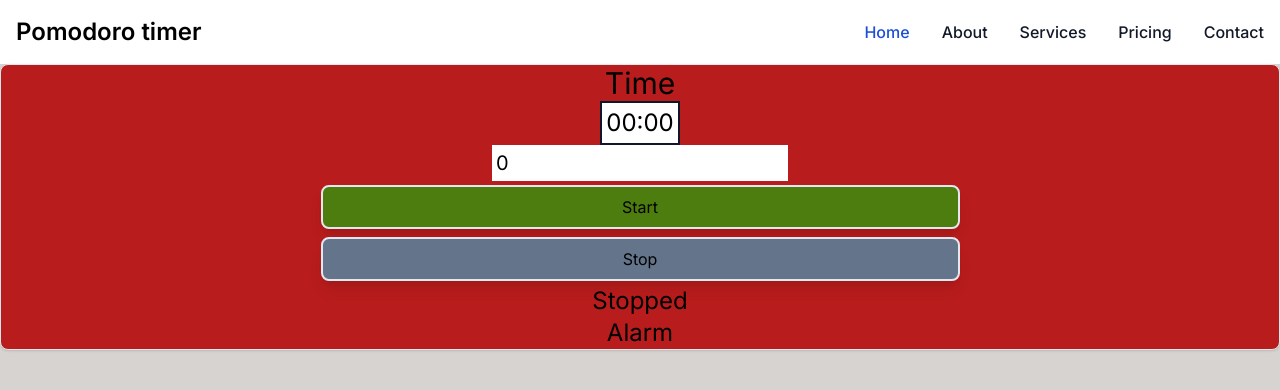
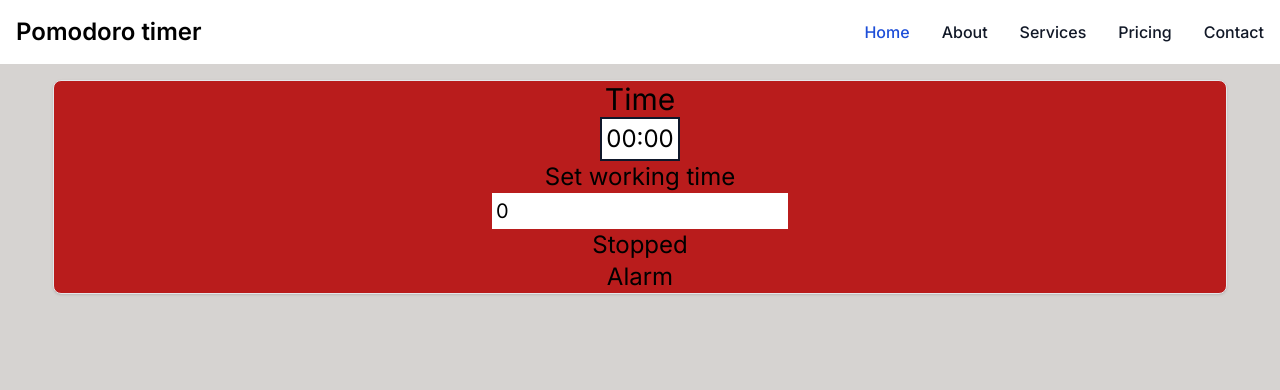
Before and after one commit to extremito/pomodoro-next-app, a Next.js app: page /main in a window 1280 px wide. Shown: the top 390 px of the page. Built offline with nearby package versions, Linux system fonts and the light colour scheme.

Commit message:
Add dark styles to main page

```diff
--- a/app/main/page.tsx
+++ b/app/main/page.tsx
@@ -27,7 +27,7 @@ export default function Main() {
     setTimerStarted(!timerStarted)
   }
 
-  const stopClick = () => {
+  const resetClick = () => {
     setTimeElapsed(0)
     simpleTimer.stopTimer()
     setTimerStarted(false)
@@ -37,14 +37,15 @@ export default function Main() {
     !isTimeLeft && simpleTimer.stopTimer()
   }, [isTimeLeft])
 
-  return (<section>
-    <div className="w-full bg-red-700 border border-gray-200 rounded-lg shadow dark:bg-gray-800 dark:border-gray-700 flex flex-col items-center">
+  return (<section className="h-full py-4">
+    <div className="w-11/12 bg-red-700 border border-gray-200 rounded-lg shadow flex flex-col items-center m-auto dark:bg-gray-800 dark:border-gray-700">
       <TimeDisplay timeSet={time} timeElapsed={timeElapsed} />
-      <input className="p-1 text-xl" type="number" onChange={changeTime} value={time} />
-      <button className="p-2 bg-lime-700 w-6/12 rounded-lg border-2 border-slate-200 shadow-lg border-double my-1"
+      <div className="text-2xl">Set working time</div>
+      <input className="p-1 text-xl dark:bg-slate-600" type="number" onChange={changeTime} value={time} disabled={timerStarted} />
+      <button className={`p-2 bg-lime-700 w-6/12 rounded-lg border-2 border-slate-200 shadow-lg border-double my-1 ${!time ? 'hidden' : ''}`}
         disabled={!time} onClick={startClick}>{timerStarted ? 'Pause' : 'Start'}</button>
-      <button className="p-2 bg-slate-500 w-6/12 rounded-lg border-2 border-slate-200 shadow-lg border-double my-1"
-        disabled={!timeElapsed} onClick={stopClick}>Stop</button>
+      <button className={`p-2 bg-slate-500 w-6/12 rounded-lg border-2 border-slate-200 shadow-lg border-double my-1 ${!timeElapsed ? 'hidden' : ''}`}
+        disabled={!timeElapsed} onClick={resetClick}>Reset</button>
       <div className="text-2xl">{isTimeLeft ? 'Counting' : 'Stopped'}</div>
       <div className="text-2xl">{isTimeLeft ? 'Ready' : 'Alarm'}</div>
     </div>
```
